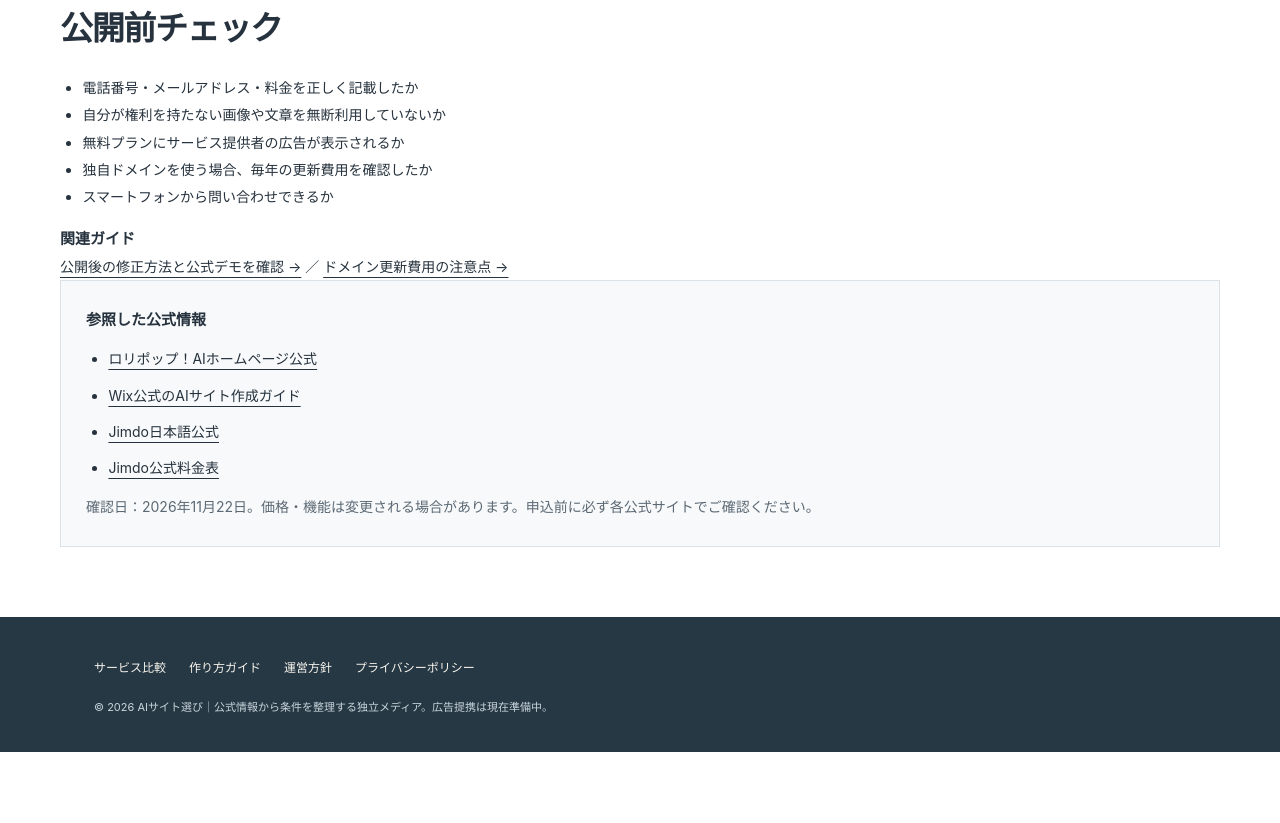
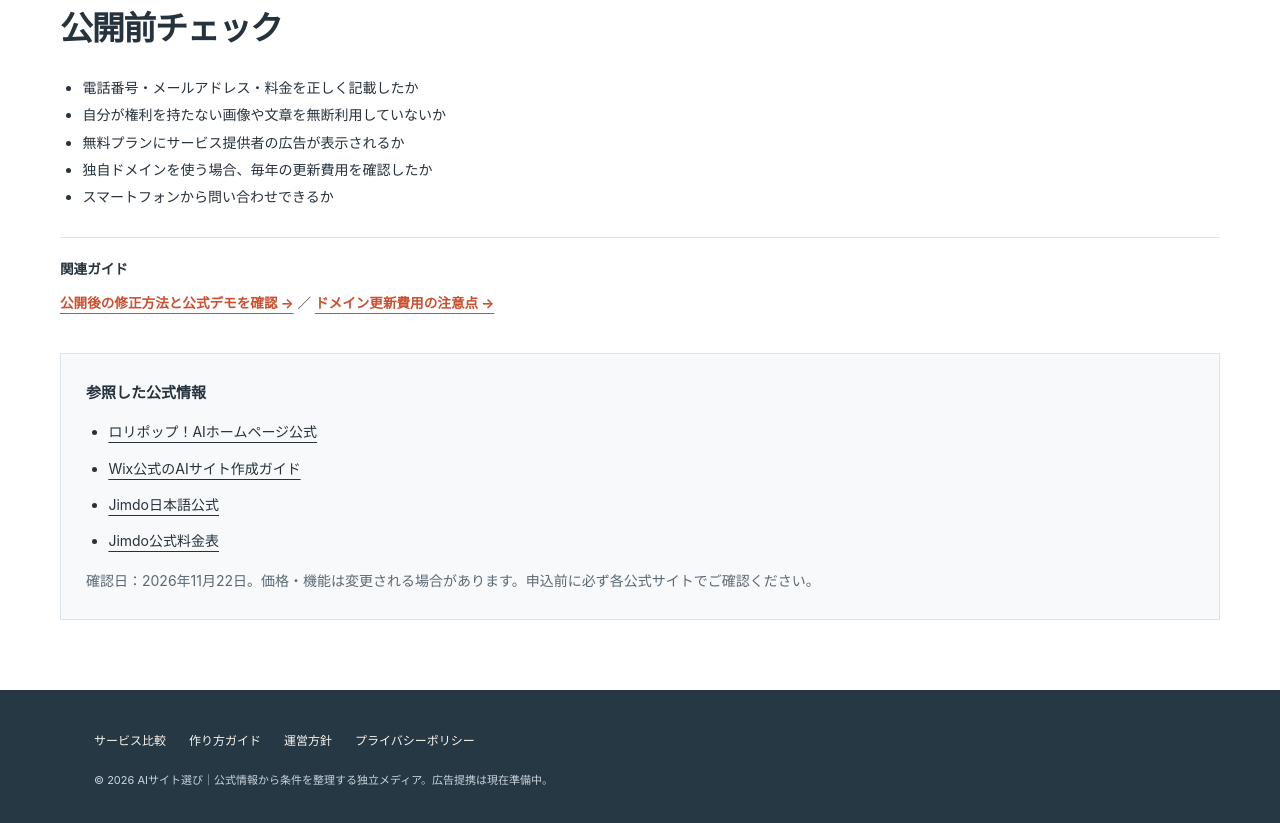
Before and after one commit to redwavestudioinfo/ai-site-erabi, a plain HTML site: page site/guide.html in a window 1280 px wide. Shown: the part 1567-2390 px from the top of the page. Before the commit the page ends 2319 px from the top, so only its background shows below. Drawn offline with Linux system fonts and the light colour scheme.

Commit message:
style(seo): clarify links between new and existing editorial guides

```diff
--- a/site/assets/styles.css
+++ b/site/assets/styles.css
@@ -333,3 +333,5 @@ th{background:#f5f8fa}
 .resource-links a>span:last-child{font-size:.76rem;font-weight:800;color:var(--accent-dark);margin-top:auto}
 @media(max-width:860px){.examples-list{grid-template-columns:1fr 1fr}}
 @media(max-width:700px){.examples-list,.resource-links{grid-template-columns:1fr}.examples-list article{padding:22px}.resource-roadmap{padding:18px}}
+
+.related-reading{border-top:1px solid var(--rule);margin:27px 0 13px;padding:17px 0}.related-reading>strong{font-size:.85rem;color:var(--ink)}.related-reading p{font-size:.85rem!important;margin:7px 0}.related-reading a{font-weight:750;color:var(--accent-dark)}
```
